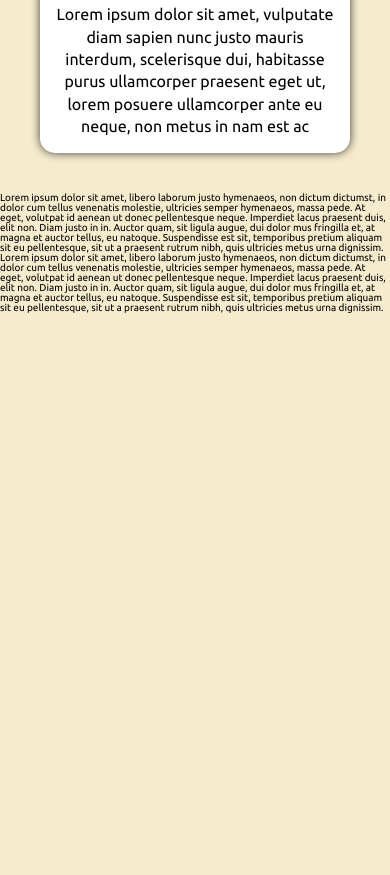
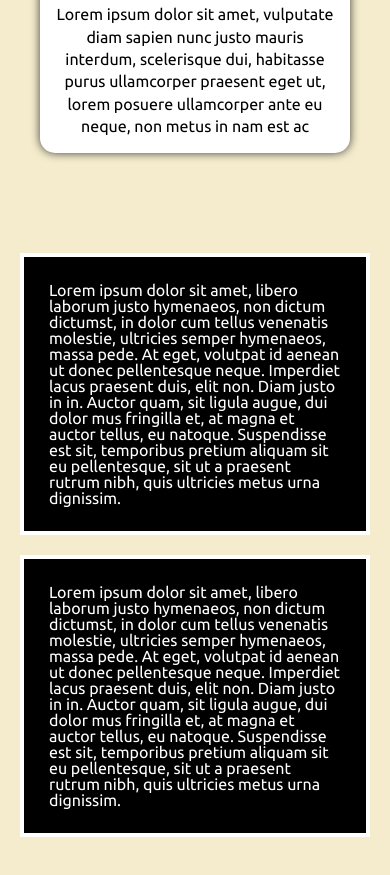
Before and after one commit to core-interaction-lab-spring-2019/ci-week-four-hw, a plain HTML site: page index.html in a window 390 px wide. Shown: the part 1471-2346 px from the top of the page. Before the commit the page ends 1784 px from the top, so only its background shows below. Drawn offline with Linux system fonts and the light colour scheme.

Commit message:
for once i actually know what i'm doing

```diff
--- a/index.html
+++ b/index.html
@@ -6,7 +6,7 @@
 		<meta name="keywords" content="Site Title">
 		<meta name="viewport" content="width=device-width, initial-scale=1, maximum-scale=1, user-scalable=0">
 
-		<title>Site Title</title>
+		<title>Week 4 Homework</title>
 
 		<meta property="og:url" content="http://" />
 		<meta property="og:type" content="website" />
@@ -51,14 +51,14 @@
 
 		<div class="text-module-container">
 			<div class="text-module">
-				<p>Lorem ipsum dolor sit amet, libero laborum justo hymenaeos, non dictum dictumst, in dolor cum tellus venenatis molestie,
+				<p class="text">Lorem ipsum dolor sit amet, libero laborum justo hymenaeos, non dictum dictumst, in dolor cum tellus venenatis molestie,
 				ultricies semper hymenaeos, massa pede. At eget, volutpat id aenean ut donec pellentesque neque. Imperdiet lacus
 				praesent duis, elit non. Diam justo in in. Auctor quam, sit ligula augue, dui dolor mus fringilla et, at magna et auctor
 				tellus, eu natoque. Suspendisse est sit, temporibus pretium aliquam sit eu pellentesque, sit ut a praesent rutrum nibh,
 				quis ultricies metus urna dignissim.</p>
 			</div>
 			<div class="text-module">
-				<p>Lorem ipsum dolor sit amet, libero laborum justo hymenaeos, non dictum dictumst, in dolor cum tellus venenatis molestie,
+				<p class="text">Lorem ipsum dolor sit amet, libero laborum justo hymenaeos, non dictum dictumst, in dolor cum tellus venenatis molestie,
 				ultricies semper hymenaeos, massa pede. At eget, volutpat id aenean ut donec pellentesque neque. Imperdiet lacus
 				praesent duis, elit non. Diam justo in in. Auctor quam, sit ligula augue, dui dolor mus fringilla et, at magna et auctor
 				tellus, eu natoque. Suspendisse est sit, temporibus pretium aliquam sit eu pellentesque, sit ut a praesent rutrum nibh,
--- a/mobile.css
+++ b/mobile.css
@@ -1,3 +1,13 @@
+:root {
+	--color-one: #000000;
+	--color-two: #F5ECCD;
+	--color-three: #FFFFFF;
+	--color-four: rgba(0,0,0,.75);
+	--title-font: "Staatliches", cursive;
+	--copy-font: "Ubuntu", sans-serif;
+	--spacing: 15px;
+}
+
 @media only screen and (max-width: 915px) {
 
 	.card-container {
@@ -10,4 +20,24 @@
 		max-width: 600px;
 		margin-bottom: 20px;
 	}
+
+	.text-module-container {
+		flex-wrap: wrap;
+		justify-content: center;
+	}
+
+	.text-module {
+		width: 100%;
+		max-width: 300px;
+		margin-bottom: 20px;
+
+		font-family: var(--copy-font)
+		font-size: 1.6em;
+		background-color: var(--color-one);
+		border: 4px solid var(--color-three);
+	}
+
+	.text {
+		color: var(--color-three);
+	}
 }
--- a/style.css
+++ b/style.css
@@ -78,6 +78,22 @@ header {
 	text-align: center;
 }
 
+.text-module {
+	font-family: var(--copy-font);
+	font-size: 1.6em;
+	width: 385px;
+	margin: 0 20px;
+	padding: 25px;
+	background-color: var(--color-three);
+	border: 4px solid var(--color-one);
+}
+
 .text-module-container {
-	margin-top: 20px;
+	max-width: 1280px;
+	display: flex;
+	justify-content: center;
+	margin-top: 80px;
+	margin-bottom: 80px;
+	margin-left: auto;
+	margin-right: auto;
 }
```
